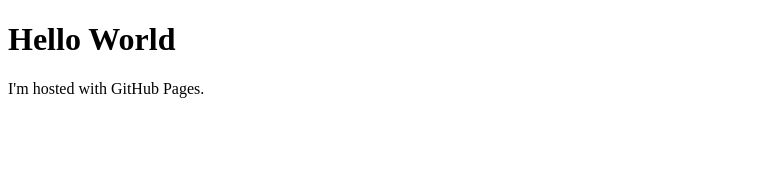
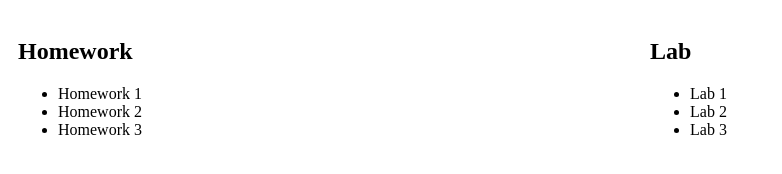
Before and after one commit to Sobirjon2105/CISC3610, a plain HTML site: page index.html in a window 1280 px wide. Shown: the whole page, without its empty margins (0-782 px from the left). Drawn offline with Linux system fonts and the light colour scheme.

Commit message:
Update index.html

```diff
--- a/index.html
+++ b/index.html
@@ -1,7 +1,37 @@
 <!DOCTYPE html>
 <html>
+<head>
+  <title>Homework and Lab Sections</title>
+  <style>
+    .container {
+      display: flex;
+      flex-direction: row;
+    }
+
+    .column {
+      flex-basis: 50%;
+      padding: 10px;
+    }
+  </style>
+</head>
 <body>
-<h1>Hello World</h1>
-<p>I'm hosted with GitHub Pages.</p>
+  <div class="container">
+    <div class="column">
+      <h2>Homework</h2>
+      <ul>
+        <li>Homework 1</li>
+        <li>Homework 2</li>
+        <li>Homework 3</li>
+      </ul>
+    </div>
+    <div class="column">
+      <h2>Lab</h2>
+      <ul>
+        <li>Lab 1</li>
+        <li>Lab 2</li>
+        <li>Lab 3</li>
+      </ul>
+    </div>
+  </div>
 </body>
 </html>
```
